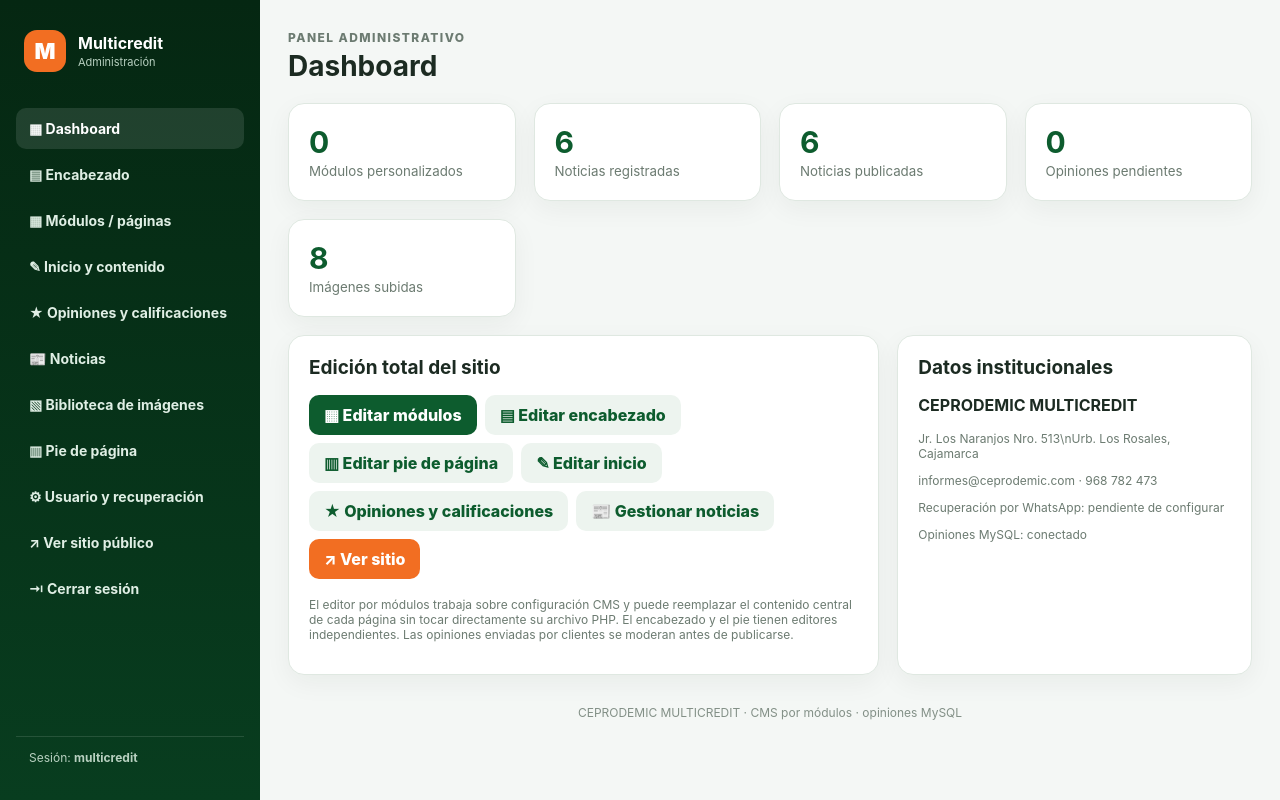
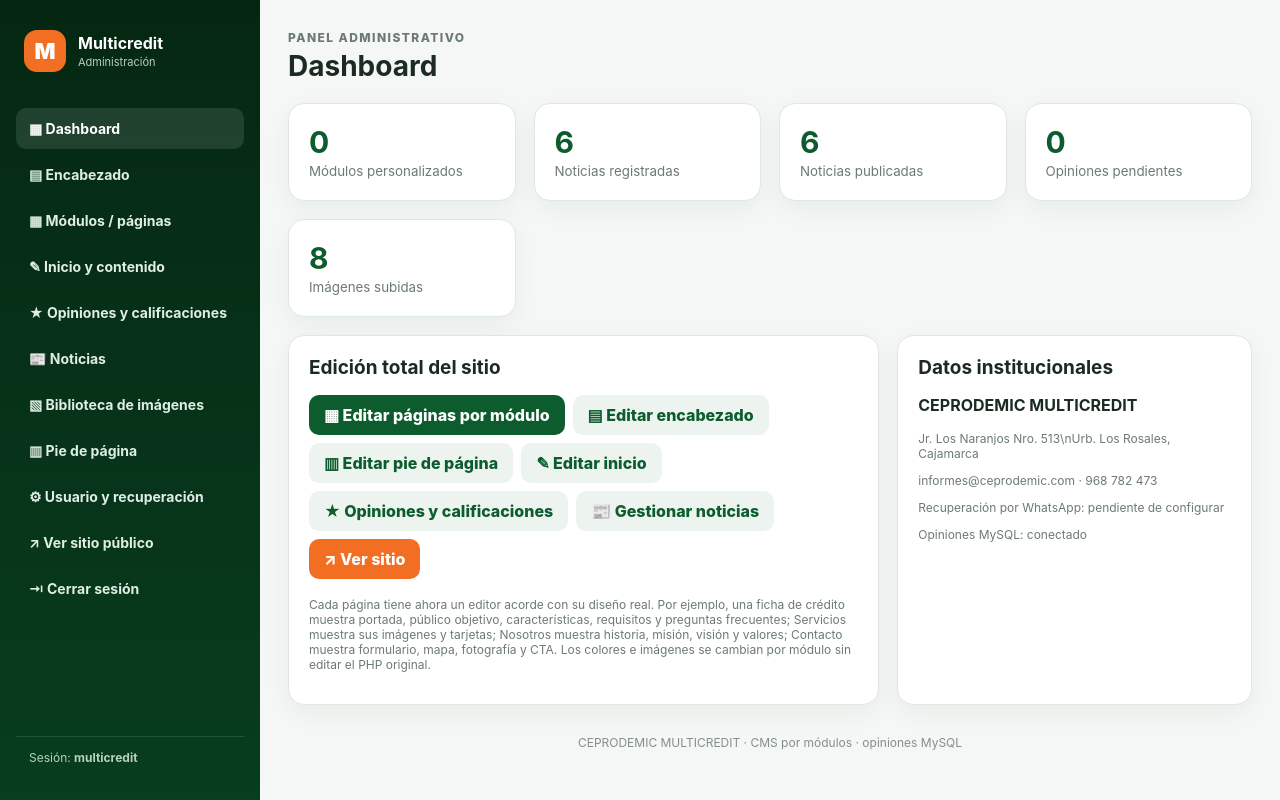
Before and after one commit to Isac181004/multicreditV2, a PHP site: page /admin/index.php in a window 1280 px wide. Run offline with PHP 8.4, Linux system fonts and the light colour scheme; the visitor is signed in with stand-in values (Sample User, id 1); data that the repository does not hold is empty.

Commit message:
Actualizar dashboard para editores específicos por página

```diff
--- a/admin/index.php
+++ b/admin/index.php
@@ -23,7 +23,7 @@ mc_admin_header('Dashboard'); ?>
   <section class="card">
     <h2>Edición total del sitio</h2>
     <div class="actions">
-      <a class="btn primary" href="modulos.php">▦ Editar módulos</a>
+      <a class="btn primary" href="modulos.php">▦ Editar páginas por módulo</a>
       <a class="btn light" href="encabezado.php">▤ Editar encabezado</a>
       <a class="btn light" href="pie.php">▥ Editar pie de página</a>
       <a class="btn light" href="contenido.php">✎ Editar inicio</a>
@@ -31,7 +31,7 @@ mc_admin_header('Dashboard'); ?>
       <a class="btn light" href="noticias.php">📰 Gestionar noticias</a>
       <a class="btn orange" target="_blank" href="../index.php">↗ Ver sitio</a>
     </div>
-    <p class="help" style="margin-top:18px">El editor por módulos trabaja sobre configuración CMS y puede reemplazar el contenido central de cada página sin tocar directamente su archivo PHP. El encabezado y el pie tienen editores independientes. Las opiniones enviadas por clientes se moderan antes de publicarse.</p>
+    <p class="help" style="margin-top:18px">Cada página tiene ahora un editor acorde con su diseño real. Por ejemplo, una ficha de crédito muestra portada, público objetivo, características, requisitos y preguntas frecuentes; Servicios muestra sus imágenes y tarjetas; Nosotros muestra historia, misión, visión y valores; Contacto muestra formulario, mapa, fotografía y CTA. Los colores e imágenes se cambian por módulo sin editar el PHP original.</p>
   </section>
   <section class="card">
     <h2>Datos institucionales</h2>
```
